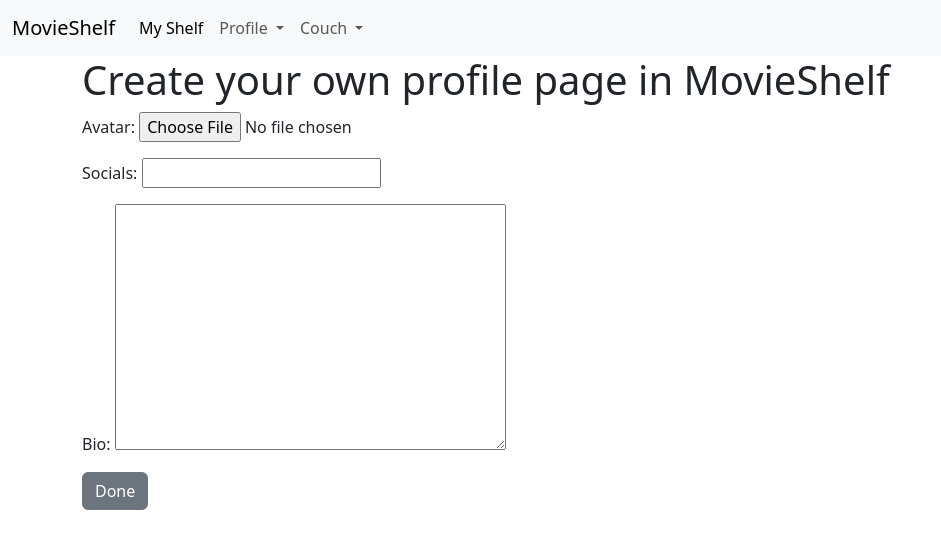
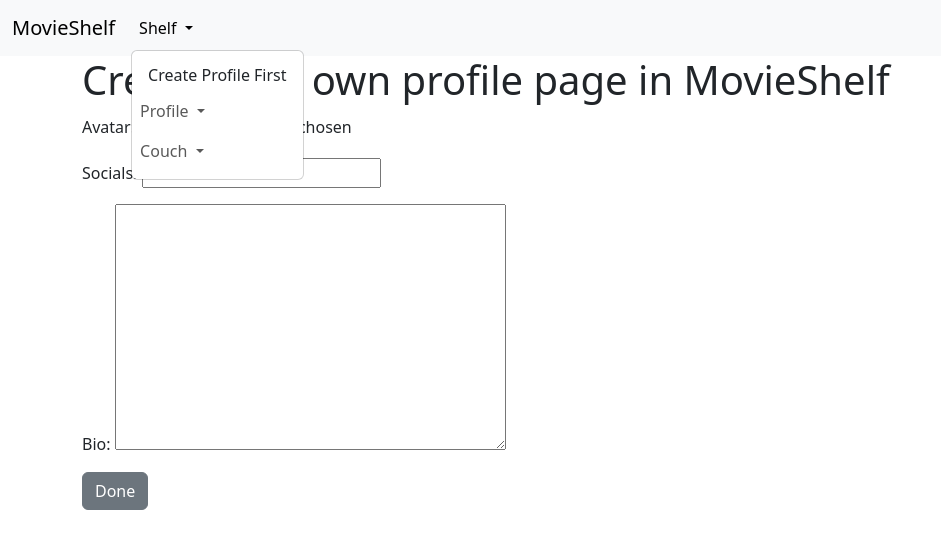
Before and after one commit to mateuszkuczykkuczynski/MovieShelf, a Django app: page /members/create_user_profile/ in a window 1280 px wide, after a click on "Shelf". Shown: the top 549 px of the page, without its empty margins (0-941 px from the left). Run offline with Django 4.2, Linux system fonts and the light colour scheme; the visitor is signed in with stand-in values (Sample User, id 1); parts of the project's set-up code (start-up, migrations or seed data) failed here and were passed over.

Commit message:
feat/update_on_templates

```diff
--- a/templates/base.html
+++ b/templates/base.html
@@ -19,8 +19,20 @@
         <div class="collapse navbar-collapse" id="navbarSupportedContent">
             {% if user.is_authenticated %}
                 <ul class="navbar-nav me-auto mb-2 mb-lg-0">
-                    <li class="nav-item">
-                        <a class="nav-link active" aria-current="page" href="#">My Shelf</a>
+{#                    <li class="nav-item">#}
+{#                        <a class="nav-link active" aria-current="page" href="#">My Shelf</a>#}
+{#                    </li>#}
+                    <li class="nav-item dropdown">
+                        <a class="nav-link dropdown-toggle" role="button" data-bs-toggle="dropdown"
+                           aria-expanded="false">Shelf </a>
+                        <ul class="dropdown-menu">
+                        {% if user.profiles.user_id %}
+                                <li><a class="dropdown-item" href="{% url 'watched_by_user' user_id=user.pk %}">My Shelf</a></li>
+                                <li><a class="dropdown-item" href="{% url 'to_watch_by_user' user_id=user.pk %}">Wait List</a></li>
+                        </ul>
+                        {% else %}
+                                <li><a class="dropdown-item" href="{% url 'create_user_profile' %}">Create Profile First</a></li>
+                        {% endif %}
                     </li>
                     <li class="nav-item dropdown">
                         <a class="nav-link dropdown-toggle" role="button" data-bs-toggle="dropdown"
@@ -50,7 +62,7 @@
                         </a>
                         <ul class="dropdown-menu">
                             <li><a class="dropdown-item" href="{% url 'users_profiles_list' %}">Club members</a></li>
-                            <li><a class="dropdown-item" href="#">DVD Disc Reader</a></li>
+                            <li><a class="dropdown-item" href="{% url 'random_position' %}">DVD Disc Reader</a></li>
                         </ul>
                     </li>
                 </ul>
--- /dev/null
+++ b/templates/random_position.html
@@ -0,0 +1,2 @@
+<h1>Your movie for tonight</h1>
+<p>Tytuł: {{ position.Title }}</p>
```
